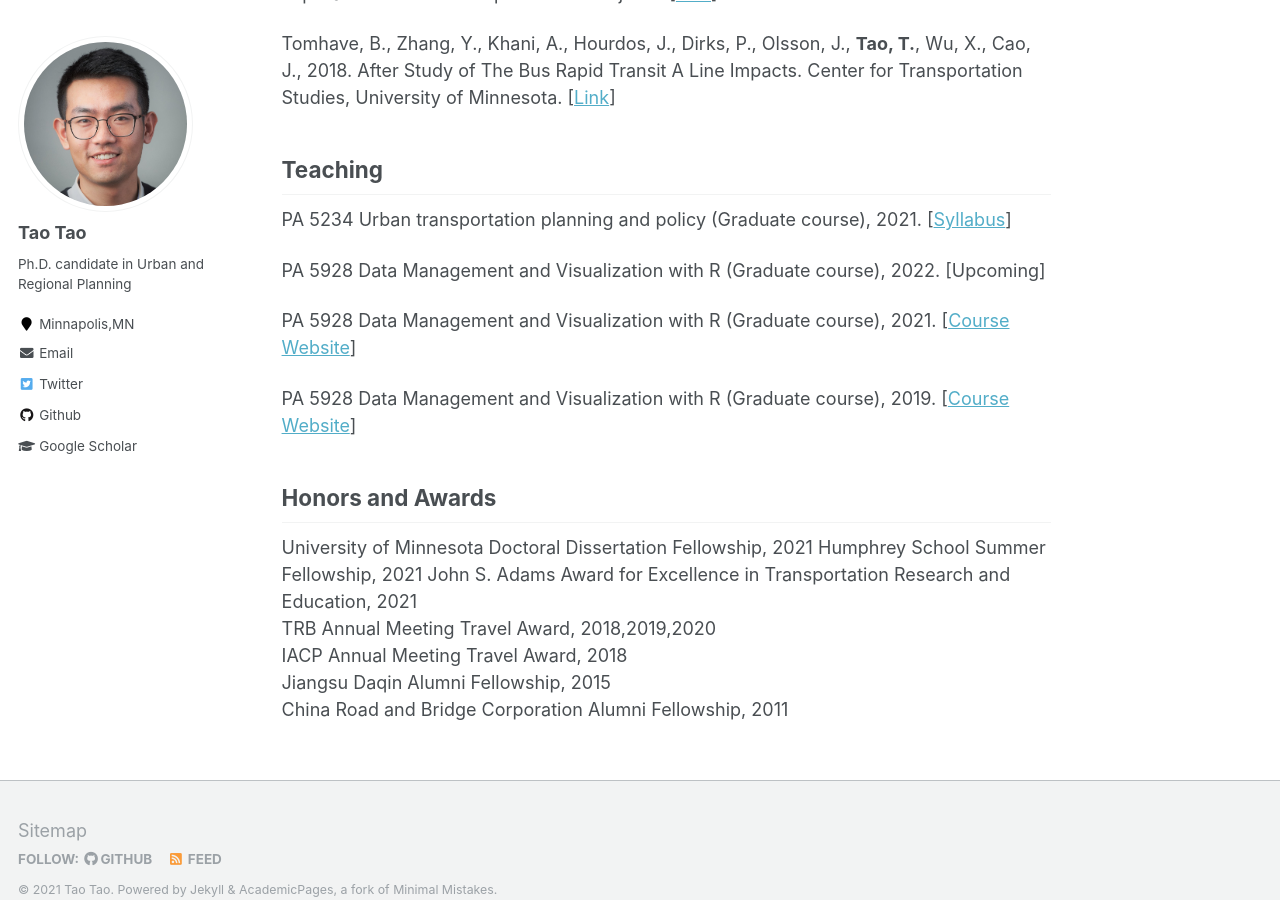
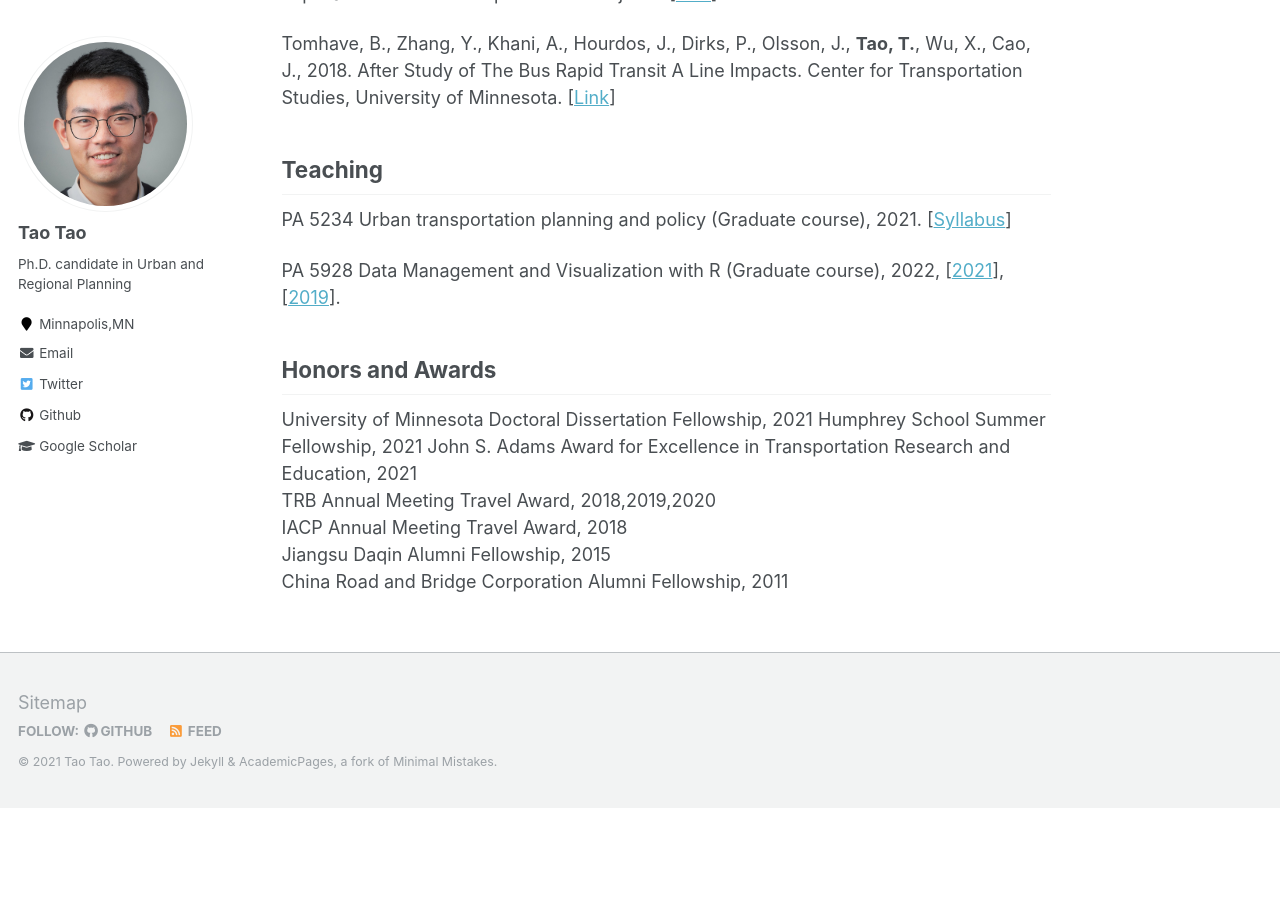
Before and after one commit to vtao1989/blog, a Jekyll site: the page built from _pages/about.md, in a window 1280 px wide and 900 px high, scrolled down 1322 px. Built offline with Jekyll 4.4.1, drawn with Linux system fonts in a browser that asks for light colours; after the commit the page ends 2130 px from its top, so only the background shows below that.

Commit message:
Update about.md

```diff
--- a/_pages/about.md
+++ b/_pages/about.md
@@ -37,11 +37,7 @@ Tomhave, B., Zhang, Y., Khani, A., Hourdos, J., Dirks, P., Olsson, J., **Tao, T.
 
 PA 5234 Urban transportation planning and policy (Graduate course), 2021. [[Syllabus](./files/PA_5234_syllabus_2021_spring.pdf)]
 
-PA 5928 Data Management and Visualization with R (Graduate course), 2022. [Upcoming]
-
-PA 5928 Data Management and Visualization with R (Graduate course), 2021. [[Course Website](https://vtao1989.github.io/PA_5928_2021_spring/)]
-
-PA 5928 Data Management and Visualization with R (Graduate course), 2019. [[Course Website](https://vtao1989.github.io/PA5928-Data-management-and-visualization-with-R/)]
+PA 5928 Data Management and Visualization with R (Graduate course), 2022,  [[2021](https://vtao1989.github.io/PA_5928_2021_spring/)],  [[2019](https://vtao1989.github.io/PA5928-Data-management-and-visualization-with-R/)].
 
 ## **Honors and Awards**
 University of Minnesota Doctoral Dissertation Fellowship, 2021
```
